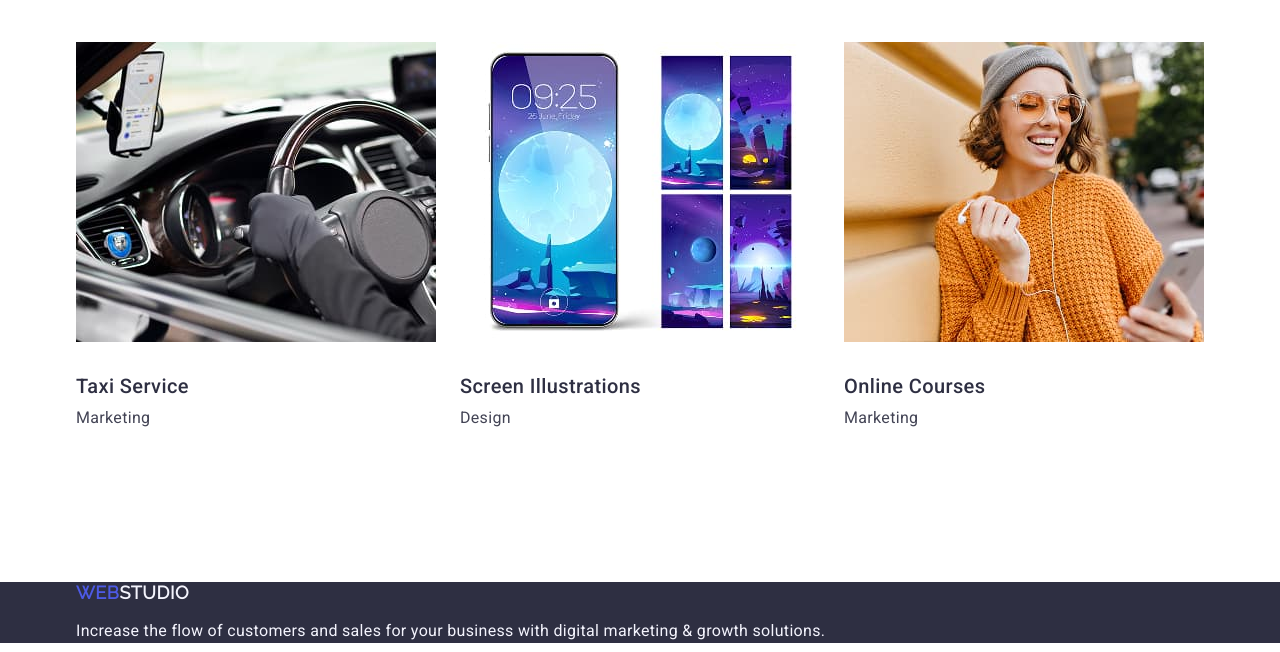
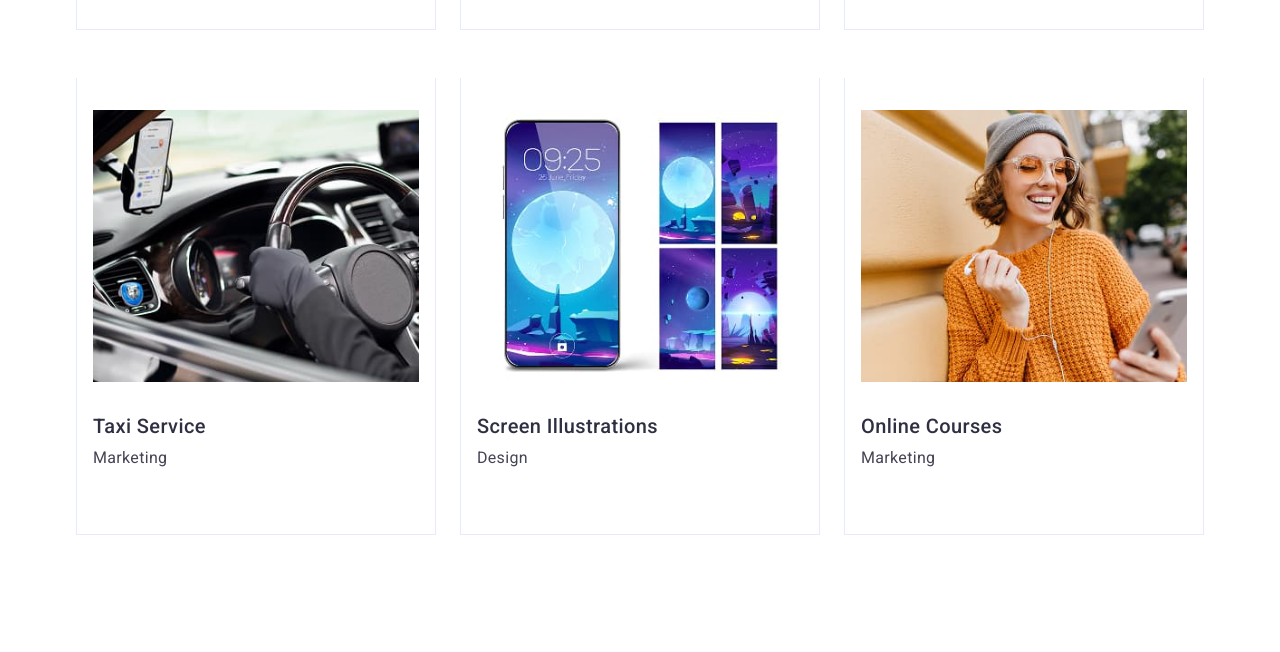
Before and after one commit to Serhii-Sidorkin18/goit-markup-hw-03, a plain HTML site: page index.html in a window 1280 px wide. Shown: the part 2439-3091 px from the top of the page. Drawn offline with nearby package versions, Linux system fonts and the light colour scheme.

Commit message:
add style

```diff
--- a/css/style.css
+++ b/css/style.css
@@ -294,7 +294,11 @@ color: #434455;
 padding-bottom: 32px;
 }
 
-.portfolio-container
+.portfolio-item-container {
+    padding: 32px 16px ;
+    border: 1px solid #e7e9fc;
+    border-top: none;
+}
 
 
 /* footer*/
```
